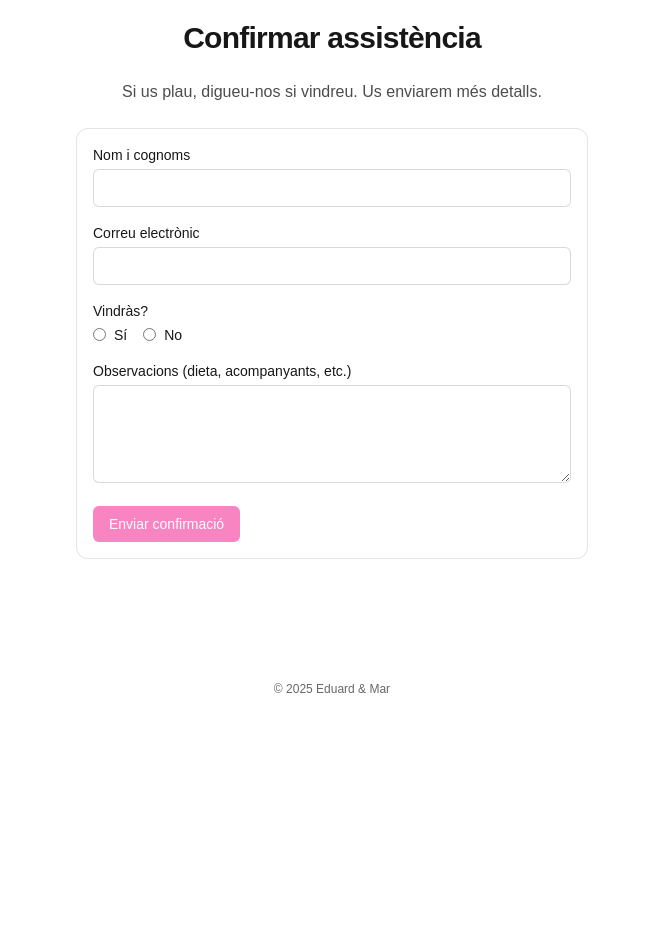
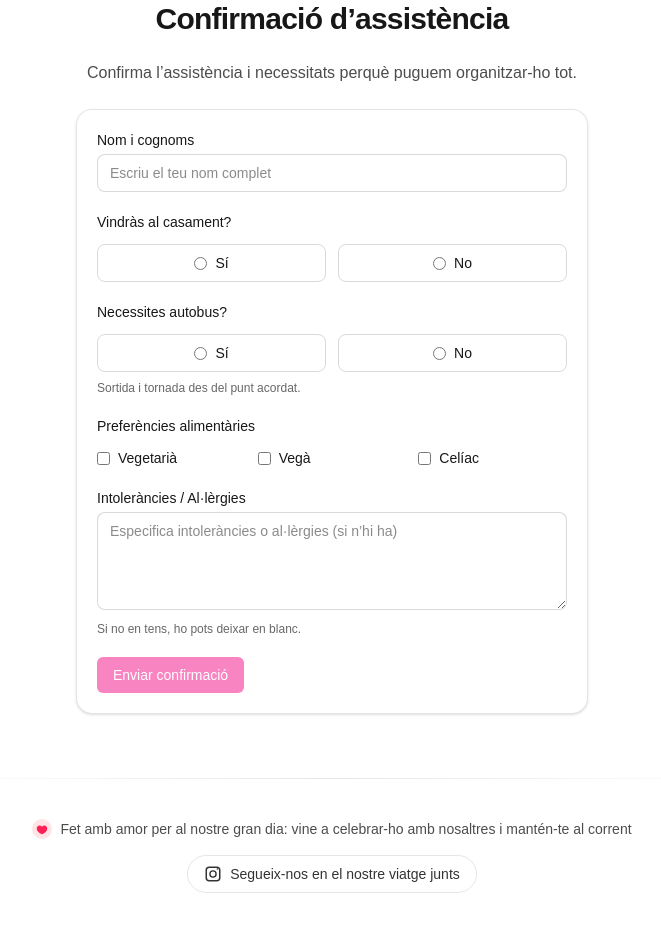
Before and after one commit to albertescote/casament-eduard-i-mar, a Next.js app: page /ca/rsvp in a window 1280 px wide. Shown: the part 120-1052 px from the top of the page, without its empty margins (308-969 px from the left). Before the commit the page ends 857 px from the top, so only its background shows below. Built offline with nearby package versions, Linux system fonts and the light colour scheme.

Commit message:
feat: enhance RSVP form and admin page; add dietary preferences and bus options, update data handling

```diff
--- a/src/app/[locale]/admin/page.tsx
+++ b/src/app/[locale]/admin/page.tsx
@@ -1,14 +1,17 @@
 "use client";
 
-import { useEffect, useState } from "react";
+import { useEffect, useMemo, useState } from "react";
 
 type Rsvp = {
   id: string;
   createdAt: string;
   fullName: string;
-  email: string;
   attending: boolean;
-  notes: string | null;
+  bus: boolean;
+  vegetarian: boolean;
+  vegan: boolean;
+  celiac: boolean;
+  allergies: string | null;
 };
 
 export default function AdminPage({
@@ -46,7 +49,7 @@ export default function AdminPage({
     const res = await fetch("/api/admin/rsvps");
     if (!res.ok) throw new Error("Unauthorized");
     const data = await res.json();
-    setRsvps(data.data);
+    setRsvps(data.data as Rsvp[]);
   }
 
   function exportCsv() {
@@ -54,17 +57,23 @@ export default function AdminPage({
       "id",
       "createdAt",
       "fullName",
-      "email",
       "attending",
-      "notes",
+      "bus",
+      "vegetarian",
+      "vegan",
+      "celiac",
+      "allergies",
     ];
     const rows = rsvps.map((r) => [
       r.id,
       r.createdAt,
       r.fullName,
-      r.email,
       r.attending ? "yes" : "no",
-      r.notes ?? "",
+      r.bus ? "yes" : "no",
+      r.vegetarian ? "yes" : "no",
+      r.vegan ? "yes" : "no",
+      r.celiac ? "yes" : "no",
+      r.allergies ?? "",
     ]);
     const csv = [headers, ...rows]
       .map((line) =>
@@ -81,11 +90,18 @@ export default function AdminPage({
   }
 
   useEffect(() => {
-    // Try to fetch; if cookie exists, it will succeed
+    // Si ja tens cookie de sessió vàlida, es carregarà directament
     fetchRsvps()
       .then(() => setSession("ok"))
       .catch(() => setSession("no"));
   }, []);
+
+  const totals = useMemo(() => {
+    const attendingYes = rsvps.filter((r) => r.attending).length;
+    const attendingNo = rsvps.length - attendingYes;
+    const busYes = rsvps.filter((r) => r.bus).length;
+    return { attendingYes, attendingNo, busYes, total: rsvps.length };
+  }, [rsvps]);
 
   if (session !== "ok") {
     return (
@@ -115,8 +131,17 @@ export default function AdminPage({
 
   return (
     <section className="space-y-4">
-      <div className="flex items-center justify-between">
-        <h1 className="text-2xl font-semibold tracking-tight">RSVPs</h1>
+      <div className="flex items-center justify-between gap-4">
+        <div>
+          <h1 className="text-2xl font-semibold tracking-tight">RSVPs</h1>
+          <p className="text-xs text-black/60 mt-1">
+            Total: <span className="font-medium">{totals.total}</span> ·
+            Assisteixen:{" "}
+            <span className="font-medium">{totals.attendingYes}</span> · No
+            venen: <span className="font-medium">{totals.attendingNo}</span> ·
+            Bus: <span className="font-medium">{totals.busYes}</span>
+          </p>
+        </div>
         <button
           onClick={exportCsv}
           className="rounded-md bg-pink-500 text-white px-3 py-2 text-sm font-medium hover:bg-pink-600"
@@ -124,29 +149,67 @@ export default function AdminPage({
           Export CSV
         </button>
       </div>
+
       <div className="overflow-x-auto rounded-lg border border-black/10">
         <table className="min-w-full text-sm">
           <thead className="bg-black/5 text-left">
             <tr>
               <th className="p-2">Created</th>
               <th className="p-2">Full name</th>
-              <th className="p-2">Email</th>
               <th className="p-2">Attending</th>
-              <th className="p-2">Notes</th>
+              <th className="p-2">Bus</th>
+              <th className="p-2">Dietary</th>
+              <th className="p-2">Allergies</th>
             </tr>
           </thead>
           <tbody>
             {rsvps.map((r) => (
-              <tr key={r.id} className="border-t border-black/10">
+              <tr key={r.id} className="border-t border-black/10 align-top">
                 <td className="p-2 whitespace-nowrap">
                   {new Date(r.createdAt).toLocaleString()}
                 </td>
                 <td className="p-2 whitespace-nowrap">{r.fullName}</td>
-                <td className="p-2 whitespace-nowrap">{r.email}</td>
                 <td className="p-2 whitespace-nowrap">
-                  {r.attending ? "Yes" : "No"}
+                  {r.attending ? (
+                    <span className="inline-flex items-center rounded-full bg-green-100 px-2 py-0.5 text-green-800">
+                      Yes
+                    </span>
+                  ) : (
+                    <span className="inline-flex items-center rounded-full bg-red-100 px-2 py-0.5 text-red-800">
+                      No
+                    </span>
+                  )}
                 </td>
-                <td className="p-2">{r.notes}</td>
+                <td className="p-2 whitespace-nowrap">
+                  {r.bus ? "Yes" : "No"}
+                </td>
+                <td className="p-2">
+                  <div className="flex flex-wrap gap-1">
+                    {r.vegetarian && (
+                      <span className="rounded-full bg-black/10 px-2 py-0.5">
+                        Vegetarian
+                      </span>
+                    )}
+                    {r.vegan && (
+                      <span className="rounded-full bg-black/10 px-2 py-0.5">
+                        Vegan
+                      </span>
+                    )}
+                    {r.celiac && (
+                      <span className="rounded-full bg-black/10 px-2 py-0.5">
+                        Celiac
+                      </span>
+                    )}
+                    {!r.vegetarian && !r.vegan && !r.celiac && (
+                      <span className="text-black/50">—</span>
+                    )}
+                  </div>
+                </td>
+                <td className="p-2 min-w-[240px]">
+                  {r.allergies?.trim() || (
+                    <span className="text-black/40">—</span>
+                  )}
+                </td>
               </tr>
             ))}
           </tbody>
--- a/src/app/[locale]/layout.tsx
+++ b/src/app/[locale]/layout.tsx
@@ -1,8 +1,9 @@
 import type { Metadata } from "next";
 import { Geist, Geist_Mono } from "next/font/google";
 import "../globals.css";
-import { locales } from "@/i18n/config";
+import { Locale, locales } from "@/i18n/config";
 import { Nav } from "../_components/Nav";
+import { getDictionary } from "@/i18n/getDictionary";
 
 const geistSans = Geist({
   variable: "--font-geist-sans",
@@ -31,17 +32,60 @@ export default async function LocaleLayout({
   children: React.ReactNode;
   params: Promise<{ locale: string }>;
 }>) {
-  await params;
+  const { locale } = await params;
+  const t = getDictionary((locale as Locale) ?? "ca");
   return (
     <>
       <header className="w-full border-b border-black/10 sticky top-0 bg-white/90 backdrop-blur supports-[backdrop-filter]:bg-white/70">
         <Nav />
       </header>
+
       <main className="mx-auto max-w-4xl px-4 sm:px-6 lg:px-8 py-8">
         {children}
       </main>
-      <footer className="mx-auto max-w-4xl px-4 sm:px-6 lg:px-8 py-10 text-xs text-black/60 text-center">
-        <p>© {new Date().getFullYear()} Eduard & Mar</p>
+
+      <div className="mx-auto max-w-4xl px-4 sm:px-6 lg:px-8">
+        <div className="h-px w-full bg-gradient-to-r from-transparent via-black/10 to-transparent" />
+      </div>
+
+      <footer className="mx-auto max-w-4xl px-4 sm:px-6 lg:px-8 py-10 text-center">
+        <p className="text-sm text-black/70 flex items-center justify-center gap-2">
+          <span className="inline-flex h-5 w-5 items-center justify-center rounded-full bg-rose-100">
+            <svg
+              xmlns="http://www.w3.org/2000/svg"
+              className="h-3.5 w-3.5 text-rose-500"
+              viewBox="0 0 24 24"
+              fill="currentColor"
+              aria-hidden="true"
+            >
+              <path d="M11.646 20.86a1 1 0 0 0 .708 0C16.7 19.095 21 15.93 21 11.25 21 8.35 18.9 6 16.25 6A5.3 5.3 0 0 0 12 8.12 5.3 5.3 0 0 0 7.75 6C5.1 6 3 8.35 3 11.25c0 4.68 4.3 7.845 8.646 9.61Z" />
+            </svg>
+          </span>
+          {t.footer.text}
+        </p>
+
+        <div className="mt-4 flex justify-center">
+          <a
+            href="https://instagram.com/yourprofile"
+            target="_blank"
+            rel="noopener noreferrer"
+            aria-label="Follow on Instagram"
+            className="inline-flex items-center gap-2 rounded-full border border-black/10 px-4 py-2 text-sm text-black/80 transition
+                       hover:bg-black/5 hover:text-black focus:outline-none focus:ring-2 focus:ring-black/20"
+          >
+            <svg
+              xmlns="http://www.w3.org/2000/svg"
+              className="h-[18px] w-[18px]"
+              viewBox="0 0 24 24"
+              fill="currentColor"
+              aria-hidden="true"
+            >
+              <path d="M7 2h10a5 5 0 0 1 5 5v10a5 5 0 0 1-5 5H7a5 5 0 0 1-5-5V7a5 5 0 0 1 5-5Zm10 2H7a3 3 0 0 0-3 3v10a3 3 0 0 0 3 3h10a3 3 0 0 0 3-3V7a3 3 0 0 0-3-3Z" />
+              <path d="M12 7a5 5 0 1 0 0 10 5 5 0 0 0 0-10Zm0 8.2A3.2 3.2 0 1 1 12 8.8a3.2 3.2 0 0 1 0 6.4ZM17.8 6.2a1 1 0 1 0 0-2 1 1 0 0 0 0 2Z" />
+            </svg>
+            <span className="font-medium">{t.footer.followJourney}</span>
+          </a>
+        </div>
       </footer>
     </>
   );
--- a/src/app/_components/RsvpForm.tsx
+++ b/src/app/_components/RsvpForm.tsx
@@ -3,11 +3,17 @@
 import { useState } from "react";
 import { getDictionary } from "@/i18n/getDictionary";
 
-export function RsvpForm({ t }: { t: ReturnType<typeof getDictionary> }) {
+type Dict = ReturnType<typeof getDictionary>;
+
+export function RsvpForm({ t }: { t: Dict }) {
   const [fullName, setFullName] = useState("");
-  const [email, setEmail] = useState("");
-  const [attending, setAttending] = useState<string | null>(null);
-  const [notes, setNotes] = useState("");
+  const [attending, setAttending] = useState<"yes" | "no" | null>(null);
+  const [bus, setBus] = useState<"yes" | "no" | null>(null);
+  const [vegetarian, setVegetarian] = useState(false);
+  const [vegan, setVegan] = useState(false);
+  const [celiac, setCeliac] = useState(false);
+  const [allergies, setAllergies] = useState("");
+
   const [submitted, setSubmitted] = useState(false);
   const [submitting, setSubmitting] = useState(false);
   const [error, setError] = useState<string | null>(null);
@@ -22,9 +28,14 @@ export function RsvpForm({ t }: { t: ReturnType<typeof getDictionary> }) {
         headers: { "Content-Type": "application/json" },
         body: JSON.stringify({
           fullName,
-          email,
-          attending: attending === "yes" ? "yes" : "no",
-          notes: notes || undefined,
+          attending,
+          bus,
+          dietary: {
+            vegetarian,
+            vegan,
+            celiac,
+          },
+          allergies: allergies || undefined,
         }),
       });
       if (!res.ok) {
@@ -38,6 +49,9 @@ export function RsvpForm({ t }: { t: ReturnType<typeof getDictionary> }) {
       setSubmitting(false);
     }
   }
+
+  const disableSubmit =
+    submitting || !fullName || attending === null || bus === null;
 
   return (
     <section className="space-y-6">
@@ -55,13 +69,14 @@ export function RsvpForm({ t }: { t: ReturnType<typeof getDictionary> }) {
       ) : (
         <form
           onSubmit={handleSubmit}
-          className="space-y-4 max-w-lg mx-auto rounded-xl border border-black/10 bg-white p-4"
+          className="space-y-5 max-w-lg mx-auto rounded-2xl border border-black/10 bg-white p-5 shadow-sm"
         >
           {error ? (
             <div className="rounded-md border border-red-200 bg-red-50 p-2 text-red-700 text-sm">
               {error}
             </div>
           ) : null}
+
           <div>
             <label htmlFor="fullName" className="block text-sm font-medium">
               {t.rsvp.fullName}
@@ -72,67 +87,138 @@ export function RsvpForm({ t }: { t: ReturnType<typeof getDictionary> }) {
               required
               value={fullName}
               onChange={(e) => setFullName(e.target.value)}
-              className="mt-1 w-full rounded-md border border-black/15 bg-white px-3 py-2 text-sm outline-none focus:ring-2 focus:ring-pink-300"
+              placeholder={t.rsvp.fullNamePlaceholder ?? ""}
+              className="mt-1 w-full rounded-lg border border-black/15 bg-white px-3 py-2 text-sm outline-none focus:ring-2 focus:ring-pink-300"
             />
           </div>
-          <div>
-            <label htmlFor="email" className="block text-sm font-medium">
-              {t.rsvp.email}
-            </label>
-            <input
-              id="email"
-              type="email"
-              required
-              value={email}
-              onChange={(e) => setEmail(e.target.value)}
-              className="mt-1 w-full rounded-md border border-black/15 bg-white px-3 py-2 text-sm outline-none focus:ring-2 focus:ring-pink-300"
-            />
-          </div>
-          <div>
-            <span className="block text-sm font-medium">
-              {t.rsvp.willAttend}
-            </span>
-            <div className="mt-1 flex gap-4">
-              <label className="inline-flex items-center gap-2 text-sm">
+
+          <fieldset className="space-y-2">
+            <legend className="text-sm font-medium">{t.rsvp.willAttend}</legend>
+            <div className="mt-1 grid grid-cols-2 gap-3">
+              <label
+                className={`flex items-center justify-center gap-2 rounded-lg border px-3 py-2 text-sm cursor-pointer transition
+                ${attending === "yes" ? "border-pink-300 bg-pink-50" : "border-black/15 hover:bg-black/5"}`}
+              >
                 <input
                   type="radio"
                   name="attending"
                   value="yes"
                   checked={attending === "yes"}
                   onChange={() => setAttending("yes")}
+                  className="accent-pink-500"
                 />
                 {t.rsvp.yes}
               </label>
-              <label className="inline-flex items-center gap-2 text-sm">
+              <label
+                className={`flex items-center justify-center gap-2 rounded-lg border px-3 py-2 text-sm cursor-pointer transition
+                ${attending === "no" ? "border-pink-300 bg-pink-50" : "border-black/15 hover:bg-black/5"}`}
+              >
                 <input
                   type="radio"
                   name="attending"
                   value="no"
                   checked={attending === "no"}
                   onChange={() => setAttending("no")}
+                  className="accent-pink-500"
                 />
                 {t.rsvp.no}
               </label>
             </div>
-          </div>
+          </fieldset>
+
+          <fieldset className="space-y-2">
+            <legend className="text-sm font-medium">
+              {t.rsvp.busQuestion}
+            </legend>
+            <div className="mt-1 grid grid-cols-2 gap-3">
+              <label
+                className={`flex items-center justify-center gap-2 rounded-lg border px-3 py-2 text-sm cursor-pointer transition
+                ${bus === "yes" ? "border-pink-300 bg-pink-50" : "border-black/15 hover:bg-black/5"}`}
+              >
+                <input
+                  type="radio"
+                  name="bus"
+                  value="yes"
+                  checked={bus === "yes"}
+                  onChange={() => setBus("yes")}
+                  className="accent-pink-500"
+                />
+                {t.rsvp.yes}
+              </label>
+              <label
+                className={`flex items-center justify-center gap-2 rounded-lg border px-3 py-2 text-sm cursor-pointer transition
+                ${bus === "no" ? "border-pink-300 bg-pink-50" : "border-black/15 hover:bg-black/5"}`}
+              >
+                <input
+                  type="radio"
+                  name="bus"
+                  value="no"
+                  checked={bus === "no"}
+                  onChange={() => setBus("no")}
+                  className="accent-pink-500"
+                />
+                {t.rsvp.no}
+              </label>
+            </div>
+            <p className="text-xs text-black/60">{t.rsvp.busHelper}</p>
+          </fieldset>
+
+          <fieldset className="space-y-2">
+            <legend className="text-sm font-medium">{t.rsvp.dietLabel}</legend>
+            <div className="mt-1 grid grid-cols-1 sm:grid-cols-3 gap-3">
+              <label className="inline-flex items-center gap-2 text-sm">
+                <input
+                  type="checkbox"
+                  checked={vegetarian}
+                  onChange={(e) => setVegetarian(e.target.checked)}
+                  className="accent-pink-500"
+                />
+                {t.rsvp.vegetarian}
+              </label>
+              <label className="inline-flex items-center gap-2 text-sm">
+                <input
+                  type="checkbox"
+                  checked={vegan}
+                  onChange={(e) => setVegan(e.target.checked)}
+                  className="accent-pink-500"
+                />
+                {t.rsvp.vegan}
+              </label>
+              <label className="inline-flex items-center gap-2 text-sm">
+                <input
+                  type="checkbox"
+                  checked={celiac}
+                  onChange={(e) => setCeliac(e.target.checked)}
+                  className="accent-pink-500"
+                />
+                {t.rsvp.celiac}
+              </label>
+            </div>
+          </fieldset>
+
           <div>
-            <label htmlFor="notes" className="block text-sm font-medium">
-              {t.rsvp.notes}
+            <label htmlFor="allergies" className="block text-sm font-medium">
+              {t.rsvp.allergiesLabel}
             </label>
             <textarea
-              id="notes"
-              value={notes}
-              onChange={(e) => setNotes(e.target.value)}
+              id="allergies"
+              value={allergies}
+              onChange={(e) => setAllergies(e.target.value)}
               rows={4}
-              className="mt-1 w-full rounded-md border border-black/15 bg-white px-3 py-2 text-sm outline-none focus:ring-2 focus:ring-pink-300"
+              placeholder={t.rsvp.allergiesPlaceholder ?? ""}
+              className="mt-1 w-full rounded-lg border border-black/15 bg-white px-3 py-2 text-sm outline-none focus:ring-2 focus:ring-pink-300"
             />
+            <p className="mt-1 text-xs text-black/60">
+              {t.rsvp.allergiesHelper}
+            </p>
           </div>
+
           <button
             type="submit"
             className="inline-flex items-center justify-center rounded-md bg-pink-500 text-white px-4 py-2 text-sm font-medium hover:bg-pink-600 disabled:opacity-60"
-            disabled={submitting || !fullName || !email || attending === null}
+            disabled={disableSubmit}
           >
-            {submitting ? "Submitting..." : t.rsvp.submit}
+            {submitting ? (t.rsvp.submitting ?? "Enviant...") : t.rsvp.submit}
           </button>
         </form>
       )}
--- a/src/app/api/rsvp/route.ts
+++ b/src/app/api/rsvp/route.ts
@@ -2,29 +2,55 @@ import { z } from "zod";
 import { NextResponse } from "next/server";
 import { prisma } from "@/lib/prisma";
 
+// Zod schema for the new payload
 const RsvpSchema = z.object({
-  fullName: z.string().min(2).max(200),
-  email: z.string().email().max(200),
+  fullName: z
+    .string()
+    .min(2)
+    .max(200)
+    .transform((s) => s.trim()),
   attending: z.union([z.literal("yes"), z.literal("no")]),
-  notes: z.string().max(2000).optional().nullable(),
+  bus: z.union([z.literal("yes"), z.literal("no")]),
+  dietary: z
+    .object({
+      vegetarian: z.boolean().optional().default(false),
+      vegan: z.boolean().optional().default(false),
+      celiac: z.boolean().optional().default(false),
+    })
+    .optional()
+    .default({ vegetarian: false, vegan: false, celiac: false }),
+  allergies: z
+    .string()
+    .max(2000)
+    .optional()
+    .transform((v) => (v && v.trim().length ? v.trim() : undefined)),
 });
 
 export async function POST(request: Request) {
   try {
     const json = await request.json();
     const parsed = RsvpSchema.safeParse(json);
+
     if (!parsed.success) {
-      return NextResponse.json({ error: "Invalid input", issues: parsed.error.format() }, { status: 400 });
+      return NextResponse.json(
+        { error: "Invalid input", issues: parsed.error.format() },
+        { status: 400 },
+      );
     }
-    const { fullName, email, attending, notes } = parsed.data;
+
+    const { fullName, attending, bus, dietary, allergies } = parsed.data;
 
     const created = await prisma.rsvp.create({
       data: {
         fullName,
-        email: email.toLowerCase(),
         attending: attending === "yes",
-        notes: notes ?? undefined,
+        bus: bus === "yes",
+        vegetarian: dietary.vegetarian ?? false,
+        vegan: dietary.vegan ?? false,
+        celiac: dietary.celiac ?? false,
+        allergies,
       },
+      select: { id: true },
     });
 
     return NextResponse.json({ id: created.id }, { status: 201 });
--- a/src/i18n/dictionaries/ca.ts
+++ b/src/i18n/dictionaries/ca.ts
@@ -28,16 +28,25 @@ export const ca = {
     ],
   },
   rsvp: {
-    title: "Confirmar assistència",
-    lead: "Si us plau, digueu-nos si vindreu. Us enviarem més detalls.",
+    title: "Confirmació d’assistència",
+    lead: "Confirma l’assistència i necessitats perquè puguem organitzar-ho tot.",
+    success: "Gràcies! Hem registrat la teva resposta 🎉",
     fullName: "Nom i cognoms",
-    email: "Correu electrònic",
-    willAttend: "Vindràs?",
+    fullNamePlaceholder: "Escriu el teu nom complet",
+    willAttend: "Vindràs al casament?",
     yes: "Sí",
     no: "No",
-    notes: "Observacions (dieta, acompanyants, etc.)",
+    busQuestion: "Necessites autobus?",
+    busHelper: "Sortida i tornada des del punt acordat.",
+    dietLabel: "Preferències alimentàries",
+    vegetarian: "Vegetarià",
+    vegan: "Vegà",
+    celiac: "Celíac",
+    allergiesLabel: "Intoleràncies / Al·lèrgies",
+    allergiesPlaceholder: "Especifica intoleràncies o al·lèrgies (si n’hi ha)",
+    allergiesHelper: "Si no en tens, ho pots deixar en blanc.",
     submit: "Enviar confirmació",
-    success: "Gràcies! Hem registrat la teva resposta 🎉",
+    submitting: "Enviant...",
   },
   enter: {
     enterPassword: "Introdueix la contrasenya",
@@ -45,4 +54,8 @@ export const ca = {
     submit: "Confirmar",
     invalidPassword: "Contrasenya incorrecta",
   },
+  footer: {
+    text: "Fet amb amor per al nostre gran dia: vine a celebrar-ho amb nosaltres i mantén-te al corrent",
+    followJourney: "Segueix-nos en el nostre viatge junts",
+  },
 } as const;
--- a/src/i18n/dictionaries/es.ts
+++ b/src/i18n/dictionaries/es.ts
@@ -29,16 +29,25 @@ export const es = {
     ],
   },
   rsvp: {
-    title: "Confirmar asistencia",
-    lead: "Por favor, dinos si vendrás. Te enviaremos más detalles.",
+    title: "Confirmación de asistencia",
+    lead: "Confirma asistencia y necesidades para que podamos organizarlo todo.",
+    success: "¡Gracias! Hemos registrado tu respuesta 🎉",
     fullName: "Nombre y apellidos",
-    email: "Correo electrónico",
-    willAttend: "¿Asistirás?",
+    fullNamePlaceholder: "Escribe tu nombre completo",
+    willAttend: "¿Vendràs a la boda?",
     yes: "Sí",
     no: "No",
-    notes: "Notas (dieta, acompañantes, etc.)",
+    busQuestion: "¿Necesitas autobus?",
+    busHelper: "Salida y regreso desde el punto acordado.",
+    dietLabel: "Preferencias alimentarias",
+    vegetarian: "Vegetariano",
+    vegan: "Vegano",
+    celiac: "Celíaco",
+    allergiesLabel: "Intolerancias / Alergias",
+    allergiesPlaceholder: "Especifica intolerancias o alergias (si las hay)",
+    allergiesHelper: "Si no tienes, puedes dejarlo en blanco.",
     submit: "Enviar confirmación",
-    success: "¡Gracias! Hemos registrado tu respuesta 🎉",
+    submitting: "Enviando...",
   },
   enter: {
     enterPassword: "Introduce la contraseña",
@@ -46,4 +55,8 @@ export const es = {
     submit: "Confirmar",
     invalidPassword: "Contraseña incorrecta",
   },
+  footer: {
+    text: "Hecho con amor para nuestro gran día: ven a celebrarlo con nosotros y mantente al día.",
+    followJourney: "Síguenos en nuestro viaje juntos",
+  },
 } as const;
--- a/src/lib/admin.ts
+++ b/src/lib/admin.ts
@@ -10,7 +10,6 @@ export async function isAdminAuthenticated(): Promise<boolean> {
 
 export async function setAdminAuthenticated() {
   const cookieStore = await cookies();
-  // Session cookie; secure in production
   cookieStore.set(ADMIN_COOKIE, "ok", {
     httpOnly: true,
     secure: process.env.NODE_ENV === "production",
```
Also changed, not shown: 1 other file (tests, documents, lock files or other folders).
